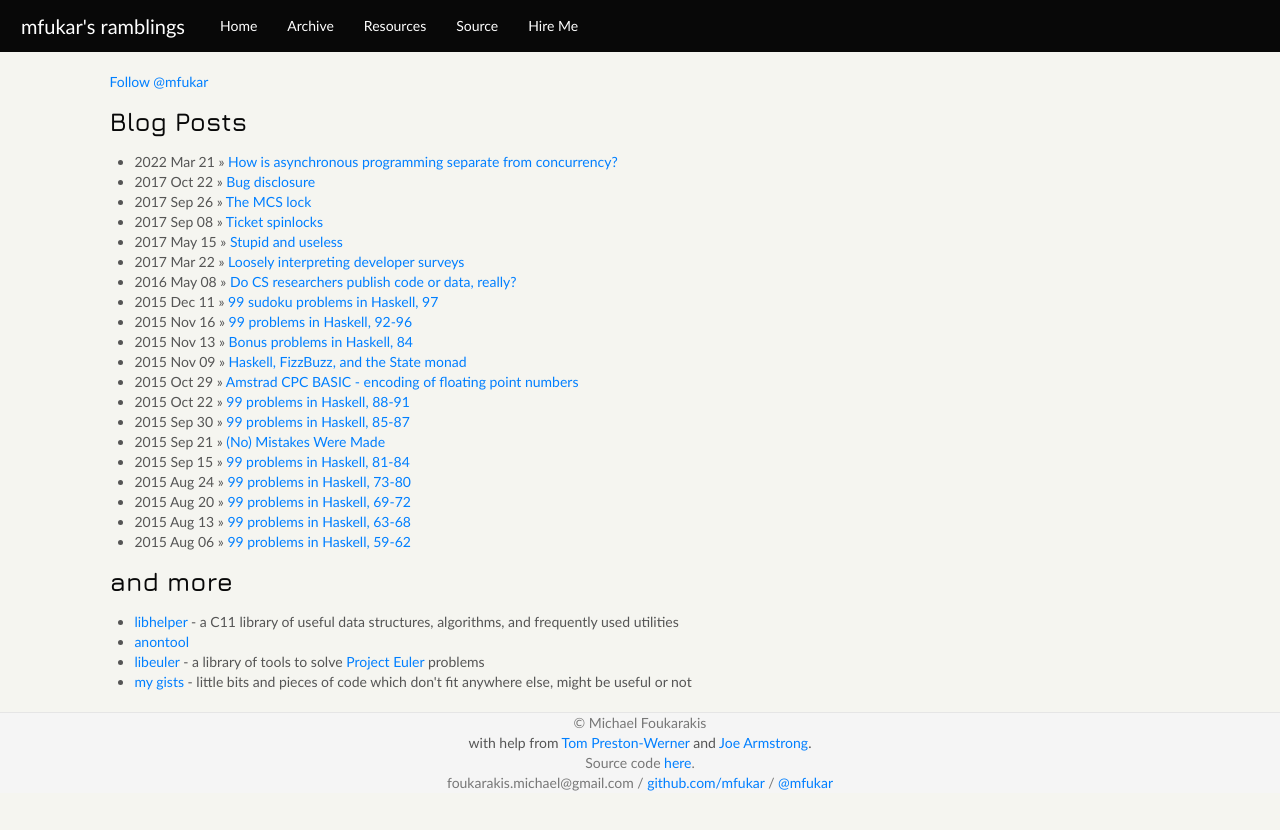
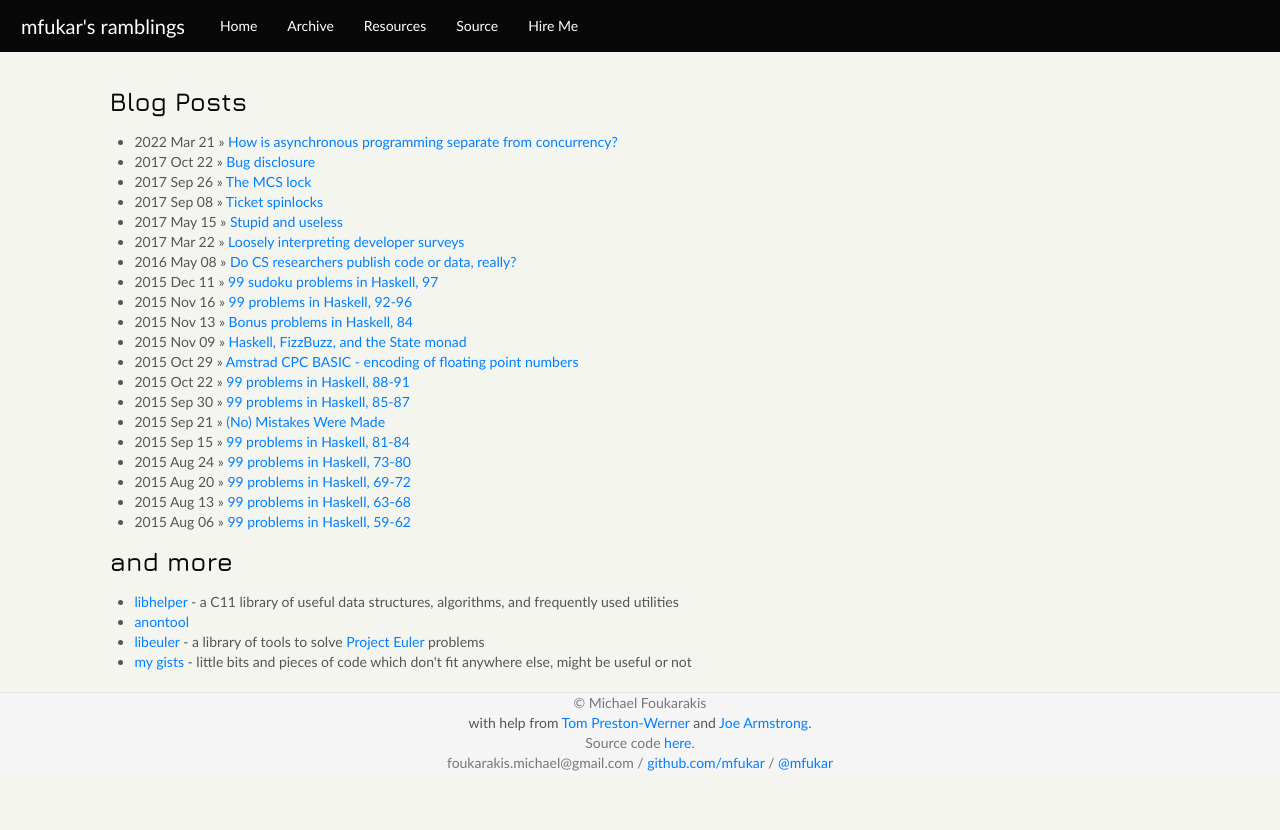
Before and after one commit to mfukar/mfukar.github.com, a Jekyll site: the page built from index.html, in a window 1280 px wide. Shown: the top 830 px of the page. Built offline with Jekyll 4.4.1, drawn with Linux system fonts in a browser that asks for light colours; some web fonts are replaced; comment, search, counter and statistics services are not loaded.

Commit message:
no tweet button

```diff
--- a/_layouts/main.html
+++ b/_layouts/main.html
@@ -36,7 +36,6 @@
 		<div class="customize">
 			<div class="row-fluid">
 				<div class="span7 offset1">
-					<p><a href="https://twitter.com/mfukar?ref_src=twsrc%5Etfw" class="twitter-follow-button" data-show-count="false">Follow @mfukar</a><script async src="https://platform.twitter.com/widgets.js" charset="utf-8"></script></p>
 					{{content}}
 				</div>
 			</div>
--- a/_layouts/post.html
+++ b/_layouts/post.html
@@ -37,6 +37,5 @@
 		<p id="post-meta">{{ tags_content }}</p>
 	</div>
 
-	<!-- the tweet button -->
 	<a class="twitter-share-button" href="https://twitter.com/intent/tweet?text=http://mfukar.github.io{{page.url}}"><script async src="https://platform.twitter.com/widgets.js" charset="utf-8"></script>
 </div>
```
